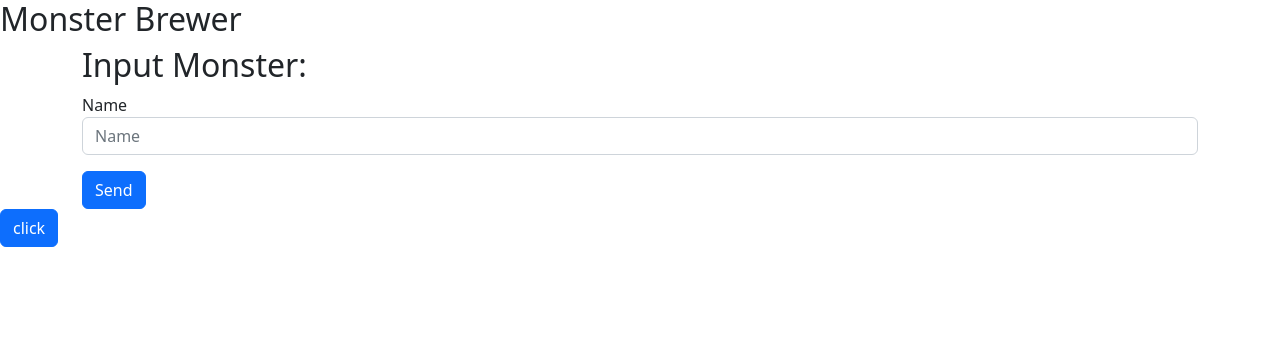
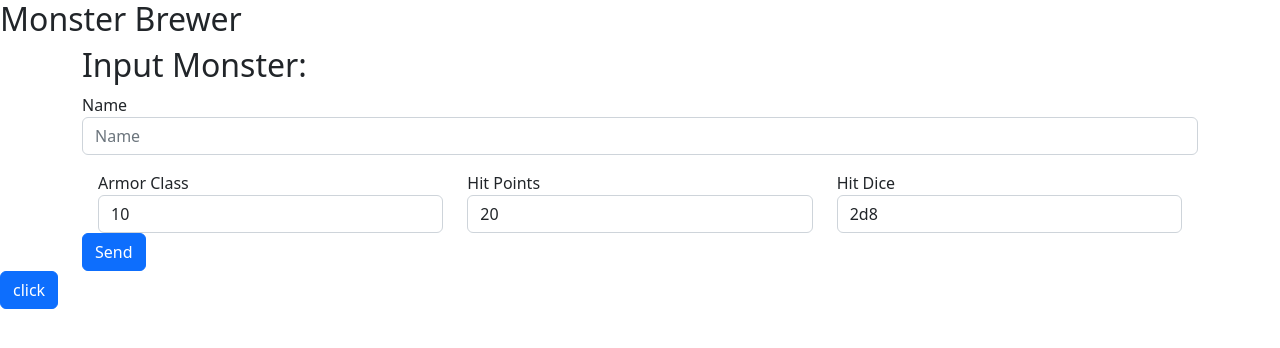
Before and after one commit to sbrevolution5/monsterBrewer, an Angular app in the folder brewer-ui/: page / in a window 1280 px wide. Shown: the top 348 px of the page. Built offline with nearby package versions, Linux system fonts and the light colour scheme.

Commit message:
add ac,hp, hitdice to form

```diff
--- a/brewer-ui/src/app/monster-form/monster-form.component.html
+++ b/brewer-ui/src/app/monster-form/monster-form.component.html
@@ -8,9 +8,18 @@
       </div>
       <div class="mx-3">
         <div class="row">
-            <div class="col"></div>
-            <div class="col"></div>
-            <div class="col"></div>
+            <div class="col">
+                <label for="ac">Armor Class</label>
+                <input type="text" name="ac" class="form-control" [(ngModel)]="monsterData.ac">
+            </div>
+            <div class="col">
+                <label for="hp">Hit Points</label>
+                <input type="text" name="hp" placeholder="20" class="form-control" [(ngModel)]="monsterData.hp">
+            </div>
+            <div class="col">
+                <label for="hitDice">Hit Dice</label>
+                <input type="text" name="hitDice" placeholder="4 d8" class="form-control" [(ngModel)]="monsterData.hitDice">
+            </div>
         </div>
       </div>
       <div [hidden]="!postError" class="alert alert-danger mx-1">{{postErrorMessage}}</div>
```
